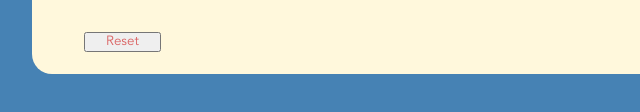
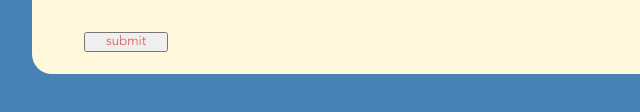
Before and after one commit to derpalot/learning_management, a plain HTML site: page quiz.html in a window 1280 px wide. Shown: the part 1287-1399 px from the top of the page, 96-736 px from the left. Drawn offline with Linux system fonts and the light colour scheme.

Commit message:
Update quiz.html

```diff
--- a/quiz.html
+++ b/quiz.html
@@ -96,7 +96,7 @@
 
                     </fieldset>
                 </form>
-                <input id= "quiz-submit" type="reset"/>
+                <input id= "quiz-submit" type="reset" value="submit"/>
             </section>
         </div>
     </div>
```
